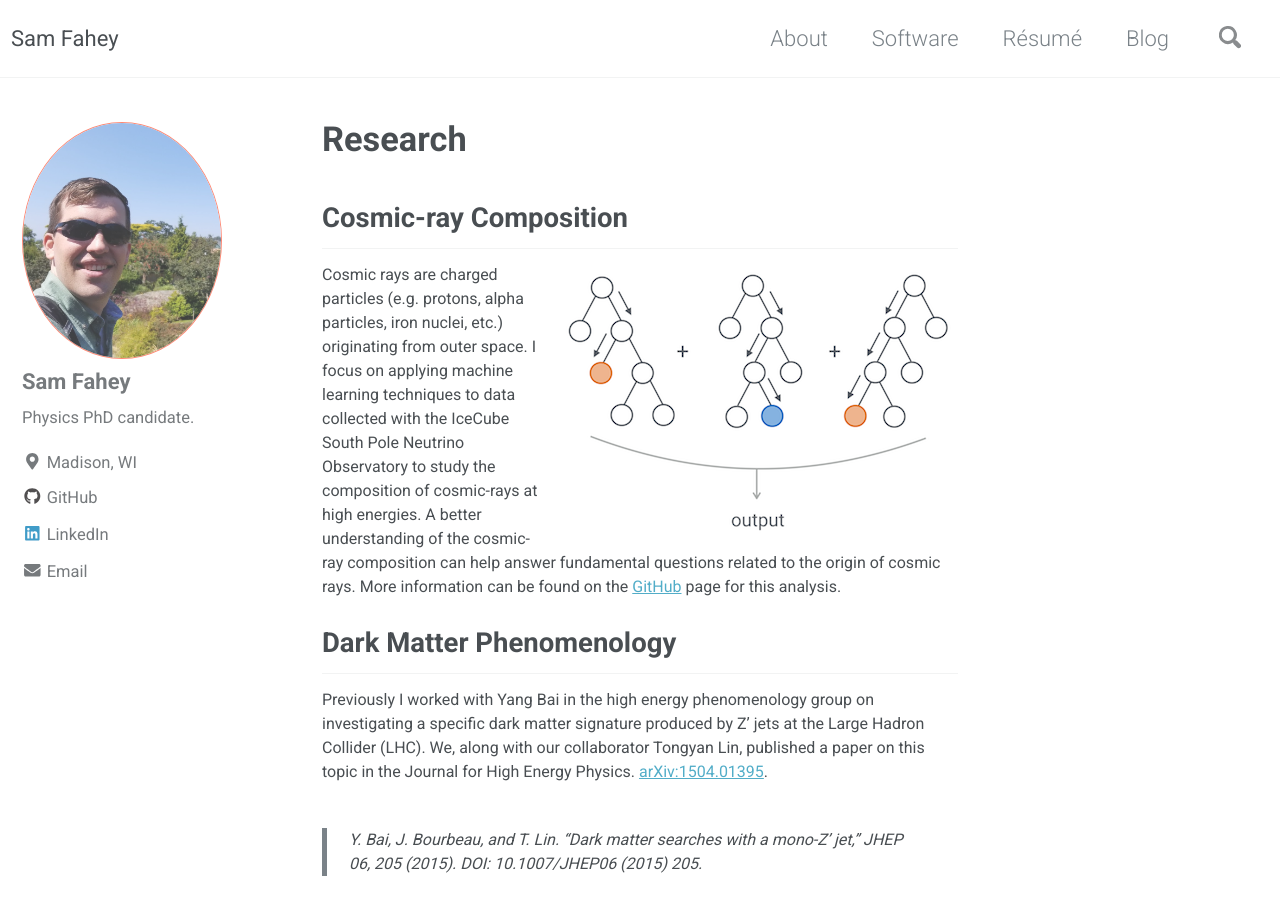
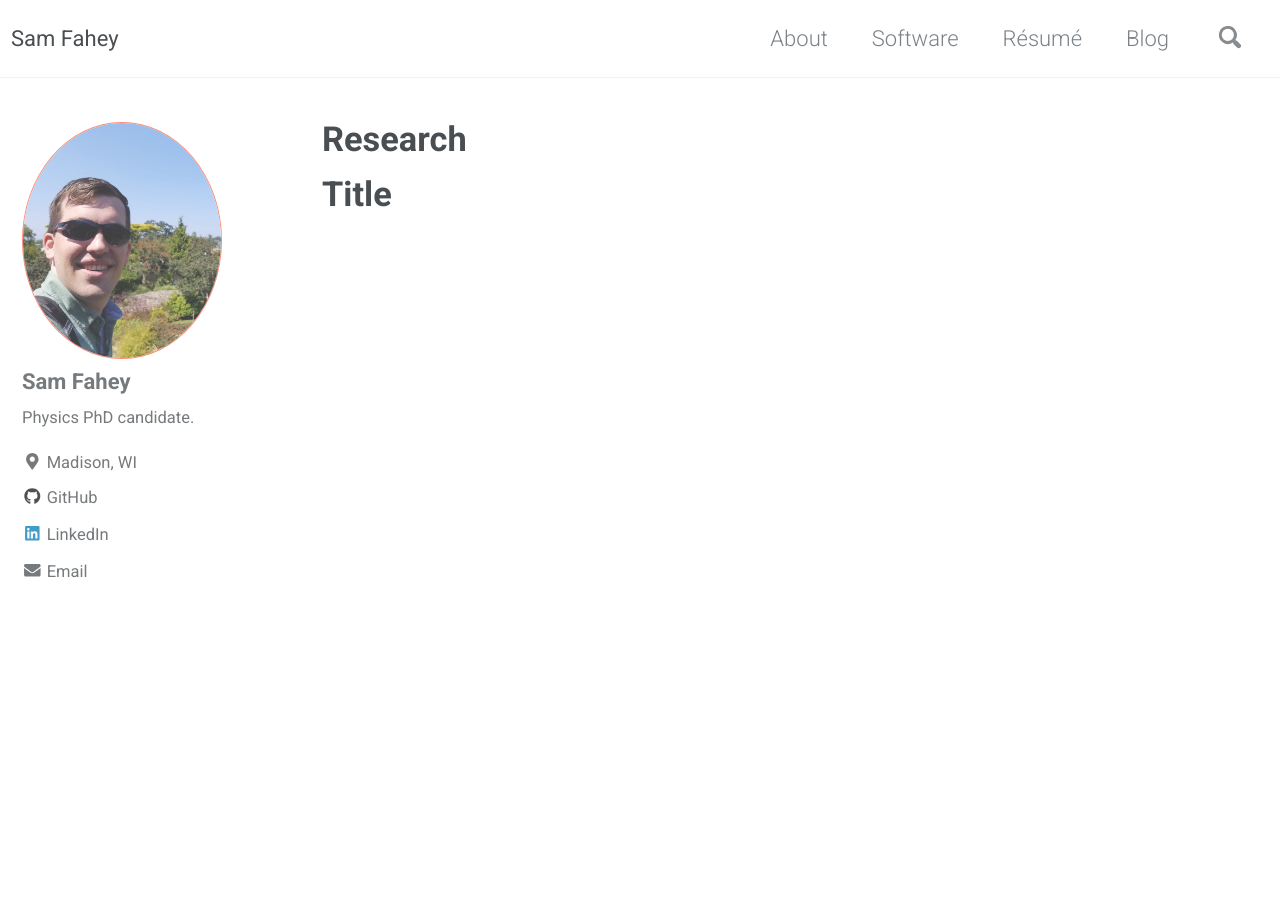
Before and after one commit to sam-fahey/jrbourbeau.github.io, a Jekyll site: the page built from _pages/research.md, in a window 1280 px wide and 900 px high. Built offline with Jekyll 4.4.1, drawn with Linux system fonts in a browser that asks for light colours; nearby versions of some CDN libraries.

Commit message:
Update research.md

```diff
--- a/_pages/research.md
+++ b/_pages/research.md
@@ -6,19 +6,4 @@ author_profile: true
 type: pages
 ---
 
-## Cosmic-ray Composition
-
-![image-left](/assets/images/bdt-small.png){: .align-right} Cosmic rays are charged particles
-(e.g. protons, alpha particles, iron nuclei, etc.) originating from outer space. I focus on
- applying machine learning techniques to data collected with the IceCube South Pole Neutrino Observatory to study the composition of cosmic-rays at high energies. A better
-  understanding of the cosmic-ray composition can help answer fundamental questions related to the origin of cosmic rays. More information can be found on the [GitHub](https://github.com/jrbourbeau/cr-composition) page for this analysis.
-{: .text-left}
-
-
-## Dark Matter Phenomenology
-
-Previously I worked with Yang Bai in the high energy phenomenology group on investigating a specific dark matter signature produced by Z' jets at the Large Hadron Collider (LHC). We, along with our collaborator Tongyan Lin, published a paper on this topic in the Journal for High Energy Physics. [arXiv:1504.01395](https://arxiv.org/abs/1504.01395).
-
-> Y. Bai, J. Bourbeau, and T. Lin. "Dark matter searches with a mono-Z' jet," JHEP 06, 205 (2015). DOI: 10.1007/JHEP06 (2015) 205.
-
-{% include feature_row id="feature_row3" type="left" %}
+# Title
```
